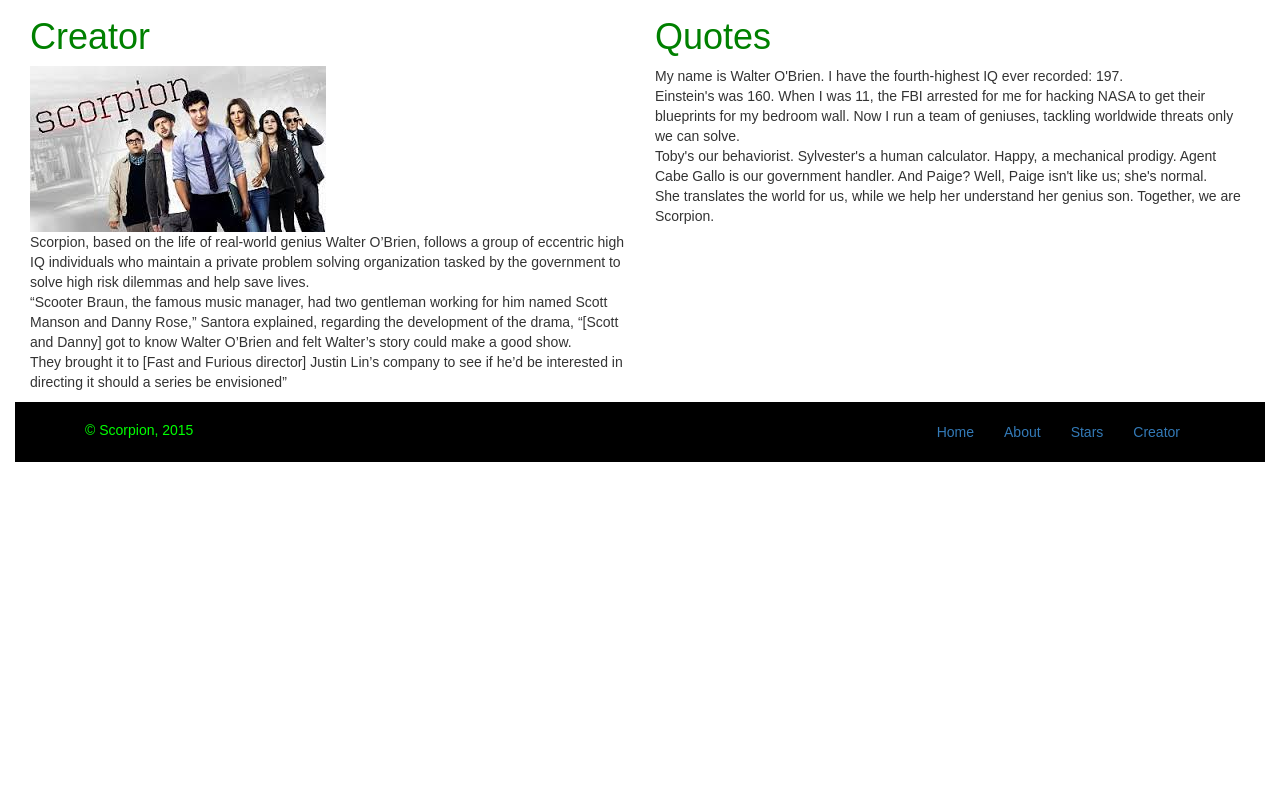
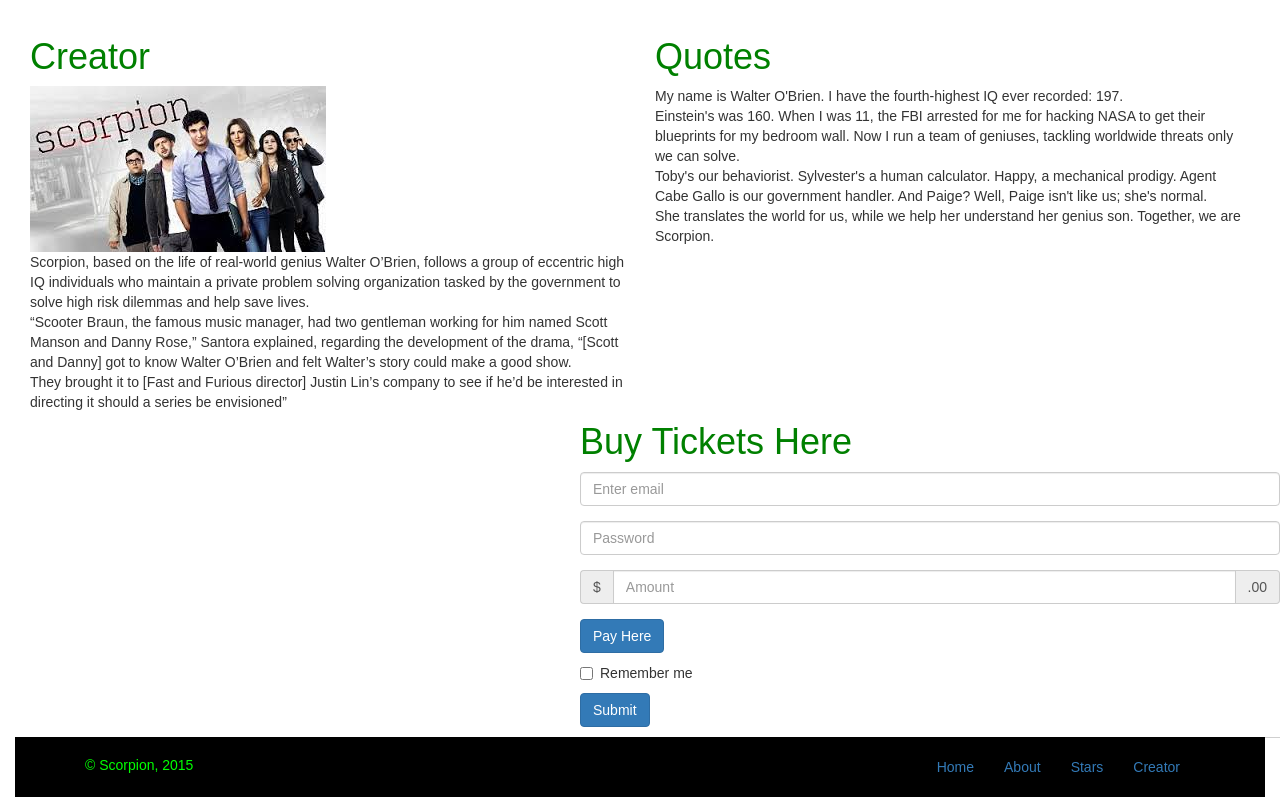
Before and after one commit to Harrisonkamau/scorpion, a plain HTML site: page index.html in a window 1280 px wide. Shown: the part 871-1668 px from the top of the page. Before the commit the page ends 1333 px from the top, so only its background shows below. Drawn offline with nearby package versions, Linux system fonts and the light colour scheme.

Commit message:
create a form

```diff
--- a/index.html
+++ b/index.html
@@ -116,6 +116,36 @@ On October 27, 2014, CBS placed a full season episode order for the first season
   </div>
 
 </section>
+<div style="border-top:2px; width:700px; padding-bottom:10px; margin-left:auto; border-color:#d2d2d2;border-width: 5px;box-shadow:0 1px 0 #cfcfcf;">
+  <h1 style="color:green;">Buy Tickets Here</h1>
+  <form action="login.html" method="post" >
+    <div class="form-group">
+      <label class="sr-only" for="exampleInputEmail3">Email address</label>
+      <input type="email" class="form-control" id="exampleInputEmail3" placeholder="Enter email">
+    </div>
+    <div class="form-group">
+      <label class="sr-only" for="exampleInputPassword3">Password</label>
+      <input type="password" class="form-control" id="exampleInputPassword3" placeholder="Password">
+    </div>
+    <div class="form-group">
+    <label class="sr-only" for="exampleInputAmount">Amount (in dollars)</label>
+    <div class="input-group">
+      <div class="input-group-addon">$</div>
+      <input type="text" class="form-control" id="exampleInputAmount" placeholder="Amount">
+      <div class="input-group-addon">.00</div>
+    </div>
+  </div>
+  <button type="submit" class="btn btn-primary">Pay Here</button>
+    <div class="checkbox">
+      <label>
+        <input type="checkbox"> Remember me
+      </label>
+    </div>
+    <button type="submit" class="btn btn-primary">Submit</button>
+  </form>
+</div>
+
+
 
 <!-- Footer -->
 <section class="col-sm-12">
@@ -136,8 +166,6 @@ On October 27, 2014, CBS placed a full season episode order for the first season
 
 
 
-
-
   </footer>
 
 </section>
```
